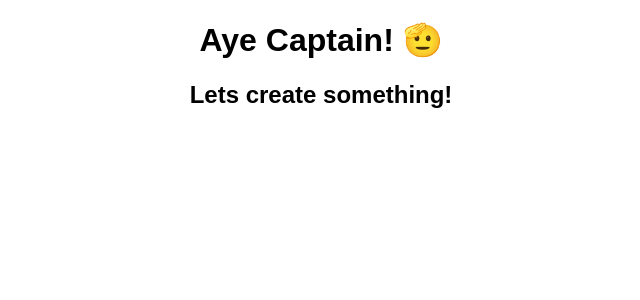
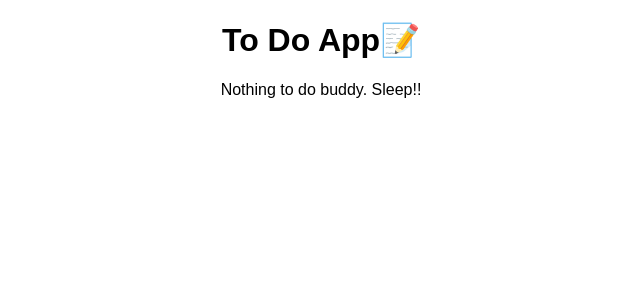
Before and after one commit to NAGENDRA-BABU-MARASU/To-Do-App-React, a JavaScript app: page / in a window 1280 px wide. Shown: the top 300 px of the page, without its empty margins (319-959 px from the left). Built offline with nearby package versions, Linux system fonts and the light colour scheme.

Commit message:
checkpoint:2 Header & TodoList components added

```diff
--- a/src/App.js
+++ b/src/App.js
@@ -1,10 +1,12 @@
-import "./styles.css";
+import Header from './components/Header';
+import ToDoList from './components/ToDoList';
+import './styles.css';
 
 export default function App() {
-  return (
-    <div className="Application">
-      <h1>Aye Captain! 🫡</h1>
-      <h2>Lets create something!</h2>
-    </div>
-  );
+	return (
+		<div className="Application">
+			<Header />
+			<ToDoList />
+		</div>
+	);
 }
--- /dev/null
+++ b/src/components/Header.js
@@ -0,0 +1,7 @@
+export default function Header() {
+	return (
+		<header className="Header">
+			<h1>To Do App📝</h1>
+		</header>
+	);
+}
--- /dev/null
+++ b/src/components/ToDoList.js
@@ -0,0 +1,3 @@
+export default function ToDoList() {
+	return <div className="ToDoList">Nothing to do buddy. Sleep!!</div>;
+}
--- a/src/styles.css
+++ b/src/styles.css
@@ -2,3 +2,7 @@
   font-family: sans-serif;
   text-align: center;
 }
+
+.Header {
+  text-align: center;
+}
```
Also changed, not shown: 1 other file (tests, documents, lock files or other folders).
